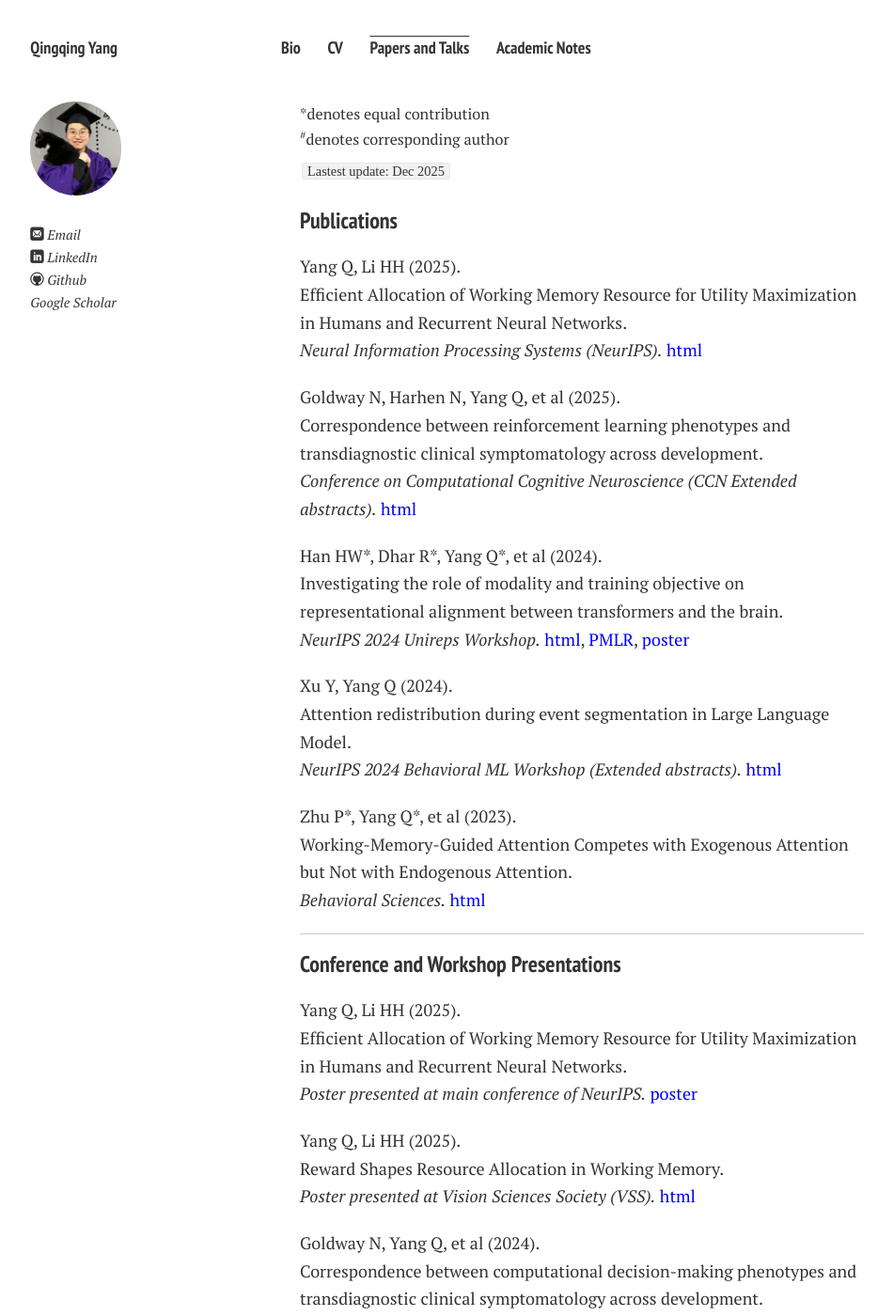
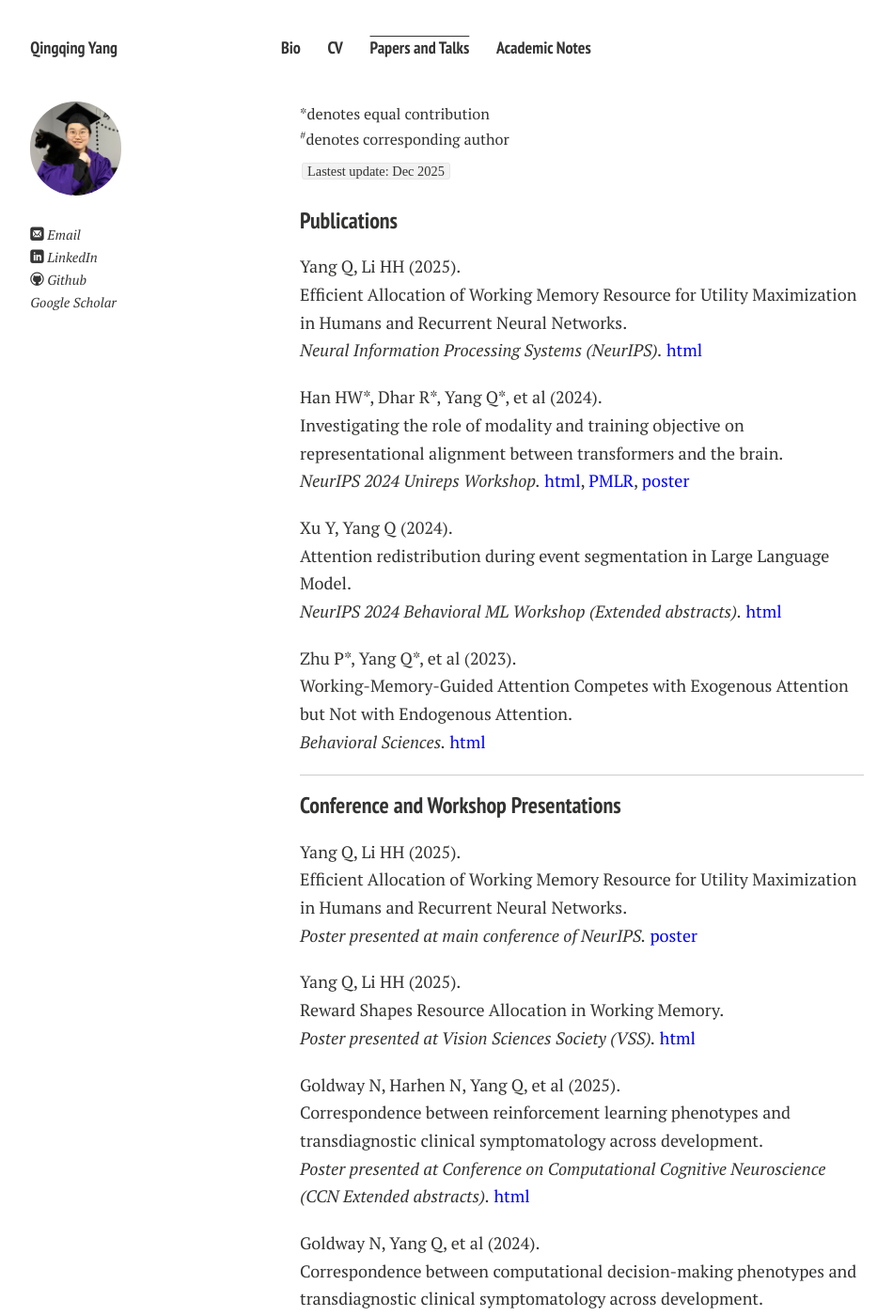
Before and after one commit to Qingqing-Yang-177/Qingqing-Yang-177.github.io, a Jekyll site: the page built from publications.md, in a window 1280 px wide and 1400 px high. Shown: the whole window at 94% size, without its empty margins (21-971 px from the left). Built offline with Jekyll 4.4.1, drawn with Linux system fonts in a browser that asks for light colours; nearby versions of some CDN libraries; comment, search, counter and statistics services are not loaded; a style sheet for code colours, icons or effects is not loaded; part of the change alters nothing that is shown.

Commit message:
Update publications.md

```diff
--- a/publications.md
+++ b/publications.md
@@ -16,12 +16,6 @@ title: Publications
   Yang Q, Li HH (2025). <br>
   Efficient Allocation of Working Memory Resource for Utility Maximization in Humans and Recurrent Neural Networks. <br>
   <em>Neural Information Processing Systems (NeurIPS).</em> <a href="https://openreview.net/pdf?id=eYVFs6TfQ0" style="color: blue;"> html</a>
-</div>
-
-<div style="margin: 0; margin-bottom: 20px;">
-  Goldway N, Harhen N, Yang Q, et al (2025). <br>
-  Correspondence between reinforcement learning phenotypes and transdiagnostic clinical symptomatology across development. <br>
-  <em>Conference on Computational Cognitive Neuroscience (CCN Extended abstracts).</em> <a href="https://2025.ccneuro.org/abstract_pdf/Goldway_2025_Correspondence_reinforcement_learning_phenotypes_transdiagnostic_clinical.pdf" style="color: blue;"> html</a>
 </div>
 
 <div style="margin: 0; margin-bottom: 20px;">
@@ -58,6 +52,12 @@ title: Publications
 </div>
 
 <div style="margin: 0; margin-bottom: 20px;">
+  Goldway N, Harhen N, Yang Q, et al (2025). <br>
+  Correspondence between reinforcement learning phenotypes and transdiagnostic clinical symptomatology across development. <br>
+  <em>Poster presented at Conference on Computational Cognitive Neuroscience (CCN Extended abstracts).</em> <a href="https://2025.ccneuro.org/abstract_pdf/Goldway_2025_Correspondence_reinforcement_learning_phenotypes_transdiagnostic_clinical.pdf" style="color: blue;"> html</a>
+</div>
+
+<div style="margin: 0; margin-bottom: 20px;">
  Goldway N, Yang Q, et al (2024). <br>
  Correspondence between computational decision-making phenotypes and transdiagnostic clinical symptomatology across development.<br>
  <em>Poster presented at Society for Neuroscience (SfN).</em> <a href="/mypaper/sfn_2024_noam_poster.pdf" style="color: blue;"> poster</a>,  <a href="https://www.abstractsonline.com/pp8/#!/20433/presentation/28650)" style="color:blue;"> html </a>
```
